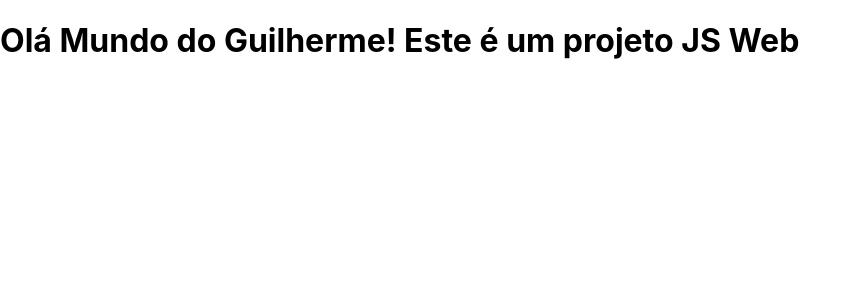
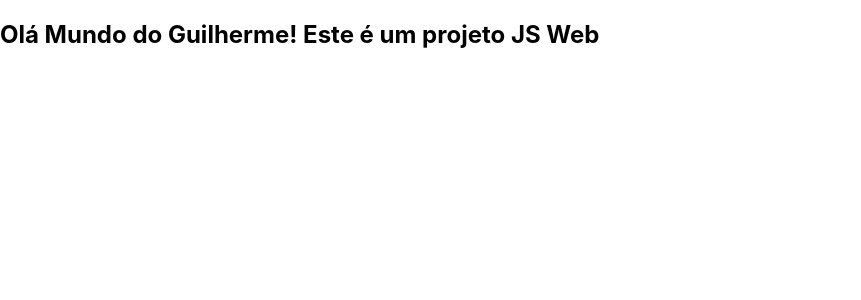
Before and after one commit to GuilhermeMascarenhas99/gitflowtest, a React (Create React App) app: page / in a window 1280 px wide. Shown: the top 300 px of the page, without its empty margins (0-861 px from the left). Built offline with nearby package versions, Linux system fonts and the light colour scheme.

Commit message:
Atualizado local

```diff
--- a/src/App.js
+++ b/src/App.js
@@ -1,7 +1,7 @@
 function App() {
   return (
     <>
-      <h1>Olá Mundo do Guilherme! Este é um projeto JS Web</h1>
+      <h2>Olá Mundo do Guilherme! Este é um projeto JS Web</h2>
     </>
   );
 }
```
